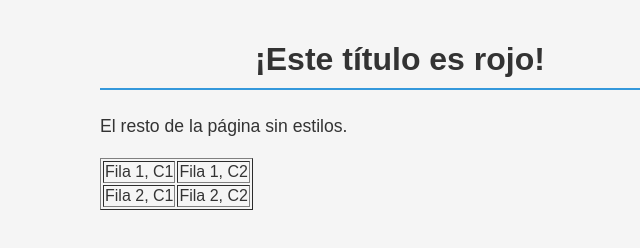
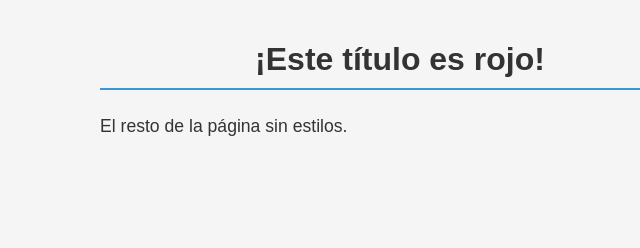
Before and after one commit to alebonita/REPO-TIC-2-752677, a plain HTML site: page index.html in a window 1280 px wide. Shown: the whole page, without its empty margins (240-880 px from the left). Drawn offline with Linux system fonts and the light colour scheme.

Commit message:
Update index.html

```diff
--- a/index.html
+++ b/index.html
@@ -1,23 +1,11 @@
 <!DOCTYPE html>
 <html>
 <head>
+    <title>Página con h1 rojo</title>
     <link rel="stylesheet" href="style.css">
-    <title>Página con h1 rojo y tabla</title>
 </head>
 <body>
     <h1>¡Este título es rojo!</h1>
     <p>El resto de la página sin estilos.</p>
-
-    <!-- Tabla 2x2 -->
-    <table border="1">  <!-- El atributo border="1" añade bordes visibles -->
-        <tr>
-            <td>Fila 1, C1</td>
-            <td>Fila 1, C2</td>
-        </tr>
-        <tr>
-            <td>Fila 2, C1</td>
-            <td>Fila 2, C2</td>
-        </tr>
-    </table>
 </body>
 </html>
```
